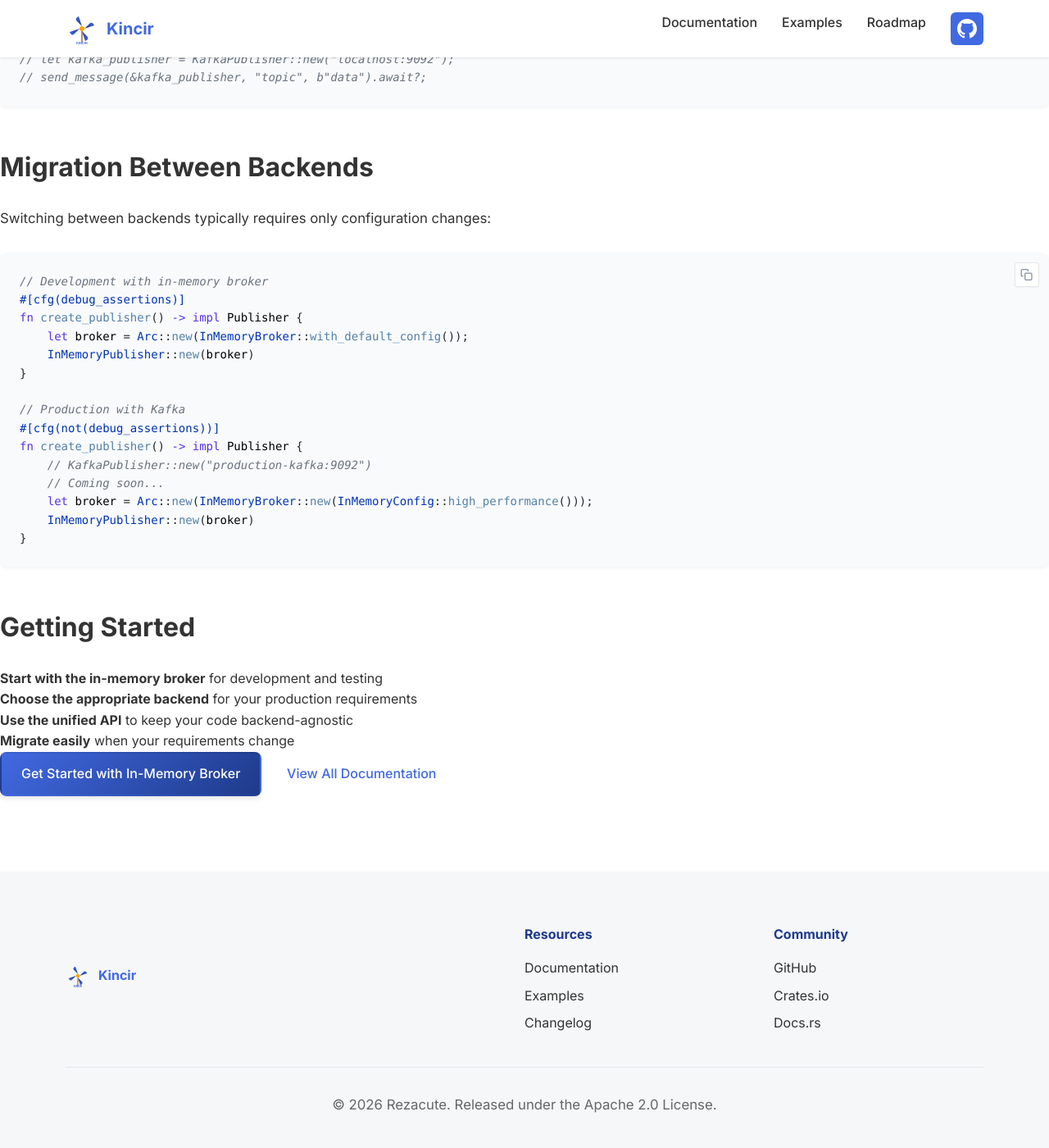
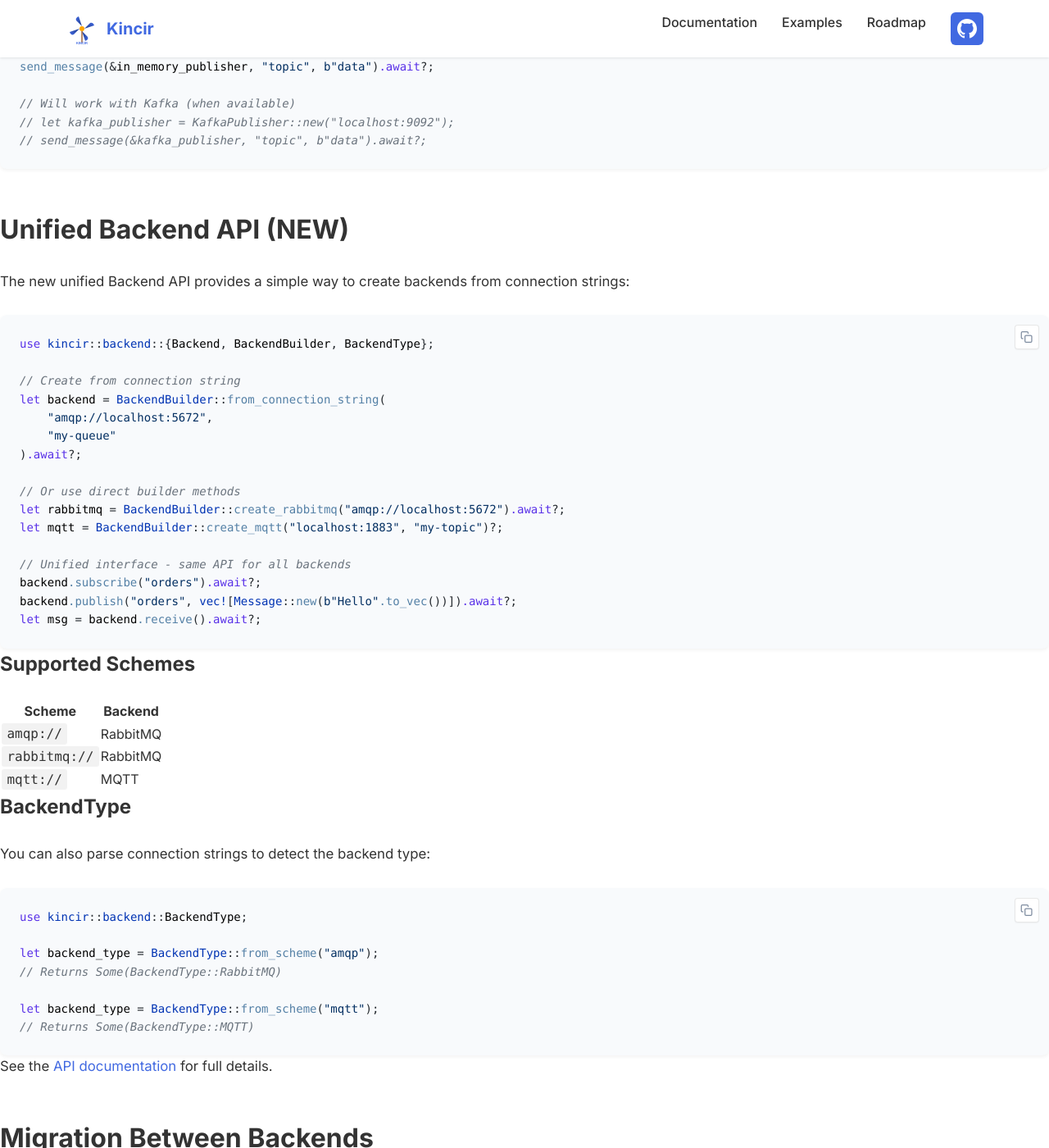
Before and after one commit to rezacute/kincir, a Jekyll site: the page built from docs/docs/backends/index.md, in a window 1280 px wide and 1400 px high, scrolled down 4787 px. Shown: the whole window at 82% size. Built offline with Jekyll 4.4.1, drawn with Linux system fonts in a browser that asks for light colours; some of the changed text lies outside the part shown.

Commit message:
docs: Add unified Backend API to user documentation
- Add Backend API section to docs/docs/backends/index.md
- Document supported schemes and usage examples
- Add BackendType documentation

````diff
--- a/docs/docs/backends/index.md
+++ b/docs/docs/backends/index.md
@@ -178,6 +178,53 @@ send_message(&in_memory_publisher, "topic", b"data").await?;
 // send_message(&kafka_publisher, "topic", b"data").await?;
 ```
 
+## Unified Backend API (NEW)
+
+The new unified Backend API provides a simple way to create backends from connection strings:
+
+```rust
+use kincir::backend::{Backend, BackendBuilder, BackendType};
+
+// Create from connection string
+let backend = BackendBuilder::from_connection_string(
+    "amqp://localhost:5672",
+    "my-queue"
+).await?;
+
+// Or use direct builder methods
+let rabbitmq = BackendBuilder::create_rabbitmq("amqp://localhost:5672").await?;
+let mqtt = BackendBuilder::create_mqtt("localhost:1883", "my-topic")?;
+
+// Unified interface - same API for all backends
+backend.subscribe("orders").await?;
+backend.publish("orders", vec![Message::new(b"Hello".to_vec())]).await?;
+let msg = backend.receive().await?;
+```
+
+### Supported Schemes
+
+| Scheme | Backend |
+|--------|---------|
+| `amqp://` | RabbitMQ |
+| `rabbitmq://` | RabbitMQ |
+| `mqtt://` | MQTT |
+
+### BackendType
+
+You can also parse connection strings to detect the backend type:
+
+```rust
+use kincir::backend::BackendType;
+
+let backend_type = BackendType::from_scheme("amqp");
+// Returns Some(BackendType::RabbitMQ)
+
+let backend_type = BackendType::from_scheme("mqtt");
+// Returns Some(BackendType::MQTT)
+```
+
+See the [API documentation](https://docs.rs/kincir/latest/kincir/backend/) for full details.
+
 ## Migration Between Backends
 
 Switching between backends typically requires only configuration changes:
````
